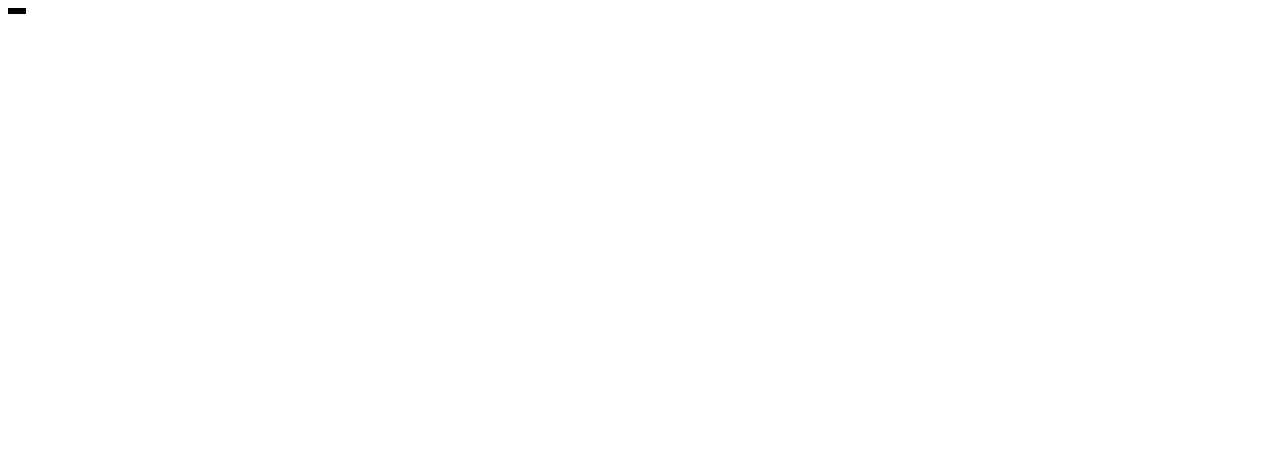
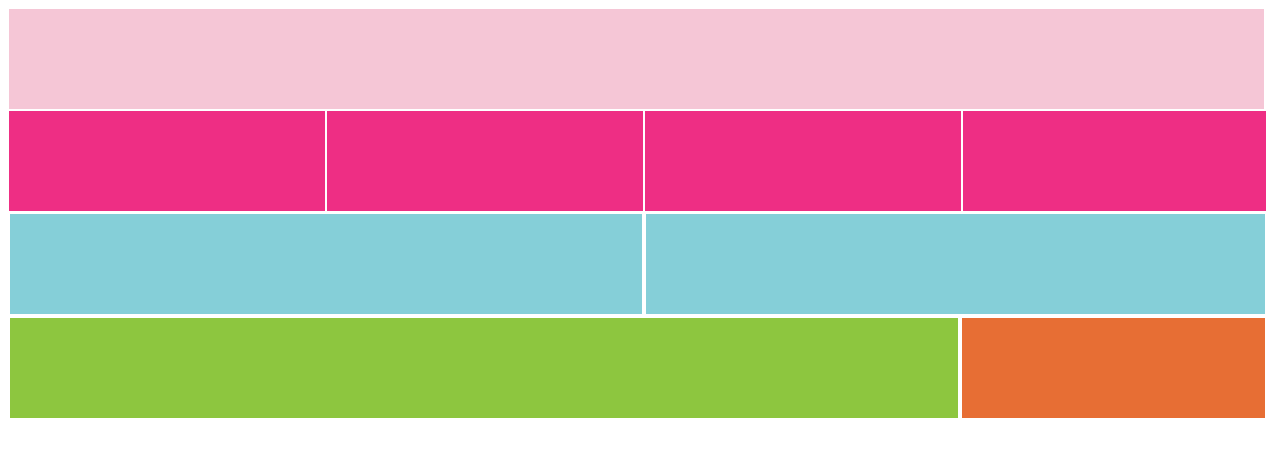
Before and after one commit to Kentheson/assignments, a website: page Responsive Color Grid From Scratch/index.html in a window 1280 px wide. Drawn offline with Linux system fonts and the light colour scheme.

Commit message:
completed Color Grid Project

```diff
--- a/Responsive Color Grid From Scratch/index.html
+++ b/Responsive Color Grid From Scratch/index.html
@@ -9,15 +9,15 @@
   </head>
   <body>
     <div class="color-grid">
-        <div class="color-cell"></div>
-        <div class="color-cell"></div>
-        <div class="color-cell"></div>
-        <div class="color-cell"></div>
-        <div class="color-cell"></div>
-        <div class="color-cell"></div>
-        <div class="color-cell"></div>
-        <div class="color-cell"></div>
-        <div class="color-cell"></div>
+        <div class="color-lightPink"></div>
+        <div class="color-darkPink1"></div>
+        <div class="color-darkPink2"></div>
+        <div class="color-darkPink3"></div>
+        <div class="color-darkPink4"></div>
+        <div class="color-blue1"></div>
+        <div class="color-blue2"></div>
+        <div class="color-green"></div>
+        <div class="color-orange"></div>
       </div>
 
   </body>
--- a/Responsive Color Grid From Scratch/style.css
+++ b/Responsive Color Grid From Scratch/style.css
@@ -1,17 +1,187 @@
- * {
+  * {
     box-sizing: border-box;
     font-size: 0px;
 }
 
-.color-grid {
-    display: inline-block;
+
+ .color-lightPink {
+  display: inline-block;
+  border: 50px solid #F5C6D6;
+  background-color: #F5C6D6;
+  margin: 2px;
+    width: 100%;
+    height: 50%;
+
 
   }
 
-.color-cell {
-  display: inline-block;
-  border: 1px solid black;
-    width: 33%;
-    height: 33%;
-    background-color: #ff0000;
+  .color-darkPink1 {
+    display: inline-block;
+    margin: 2px;
+    border: 50px solid #EE2E84;
+    background-color: #EE2E84;
+      width: 100%;
+      height: 50%;
+
+    }
+
+  .color-darkPink2 {
+    display: inline-block;
+    border: 50px solid #EE2E84;
+    background-color: #EE2E84;
+    margin: 2px;
+      width: 100%;
+      height: 50%;
   }
+
+  .color-darkPink3 {
+    display: inline-block;
+    border: 50px solid #EE2E84;
+    background-color: #EE2E84;
+    margin: 2px;
+      width: 100%;
+      height: 50%;
+  }
+
+  .color-darkPink4 {
+    display: inline-block;
+    margin: 2px;
+    border: 50px solid #EE2E84;
+    background-color: #EE2E84;
+      width: 100%;
+      height: 50%;
+  }
+
+  .color-blue1 {
+    display: inline-block;
+    border: 50px solid #85CFD8;
+    background-color: #85CFD8;
+      width: 100%;
+      height: 50%;
+      margin: 2px;
+
+  }
+
+  .color-blue2 {
+    display: inline-block;
+    border: 50px solid #85CFD8;
+    background-color: #85CFD8;
+      width: 100%;
+      height: 50%;
+      margin: 2px;
+  }
+
+  .color-green {
+    display: inline-block;
+    border: 50px solid #8DC63F;
+    background-color: #8DC63F;
+      width: 100%;
+      height: 50%;
+      margin: 2px;
+  }
+
+  .color-orange {
+    display: inline-block;
+    border: 50px solid #E76E34;
+    background-color: #E76E34;
+      width: 100%;
+      height: 50%;
+      margin: 2px;
+
+  }
+
+  @media (min-width: 768px) {
+
+    * {
+      box-sizing: border-box;
+      font-size: 0px;
+  }
+
+
+   .color-lightPink {
+    display: inline-block;
+    border: 50px solid #F5C6D6;
+    background-color: #F5C6D6;
+    margin: 1px;
+      width: 99.28%;
+      height: 50%;
+
+
+    }
+
+    .color-darkPink1 {
+      display: inline-block;
+      margin: 1px;
+      border: 50px solid #EE2E84;
+      background-color: #EE2E84;
+        width: 25%;
+        height: 50%;
+
+      }
+
+    .color-darkPink2 {
+      display: inline-block;
+      border: 50px solid #EE2E84;
+      background-color: #EE2E84;
+      margin: 1px;
+        width: 25%;
+        height: 50%;
+    }
+
+    .color-darkPink3 {
+      display: inline-block;
+      border: 50px solid #EE2E84;
+      background-color: #EE2E84;
+      margin: 1px;
+        width: 25%;
+        height: 50%;
+    }
+
+    .color-darkPink4 {
+      display: inline-block;
+      margin: 1px;
+      border: 50px solid #EE2E84;
+      background-color: #EE2E84;
+        width: 24%;
+        height: 50%;
+    }
+
+    .color-blue1 {
+      display: inline-block;
+      border: 50px solid #85CFD8;
+      background-color: #85CFD8;
+        width: 50%;
+        height: 50%;
+        margin: 2px;
+
+    }
+
+    .color-blue2 {
+      display: inline-block;
+      border: 50px solid #85CFD8;
+      background-color: #85CFD8;
+        width: 49%;
+        height: 50%;
+        margin: 2px;
+    }
+
+    .color-green {
+      display: inline-block;
+      border: 50px solid #8DC63F;
+      background-color: #8DC63F;
+        width: 75%;
+        height: 50%;
+        margin: 2px;
+    }
+
+    .color-orange {
+      display: inline-block;
+      border: 50px solid #E76E34;
+      background-color: #E76E34;
+        width: 24%;
+        height: 50%;
+        margin: 2px;
+
+    }
+
+  }
```
